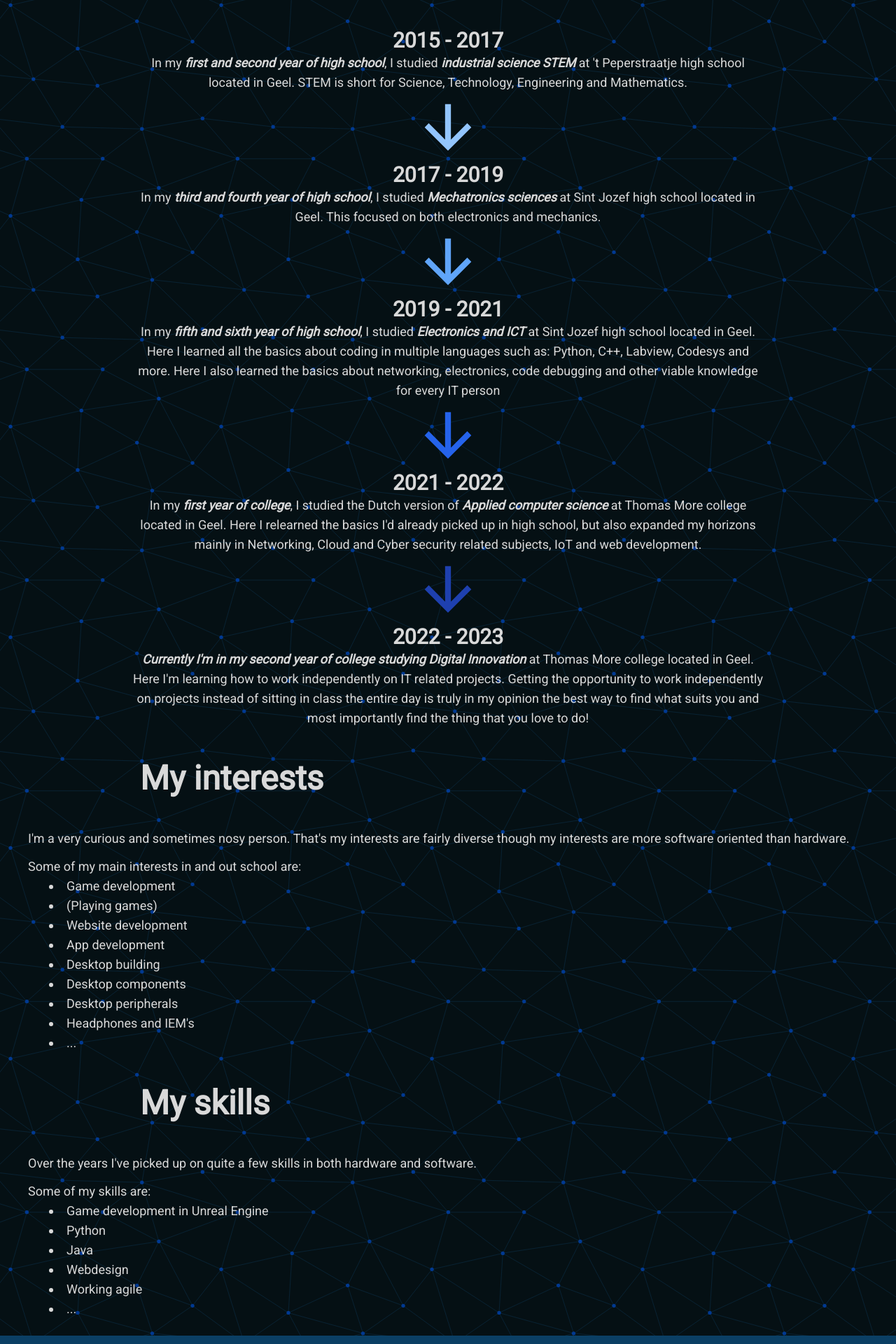
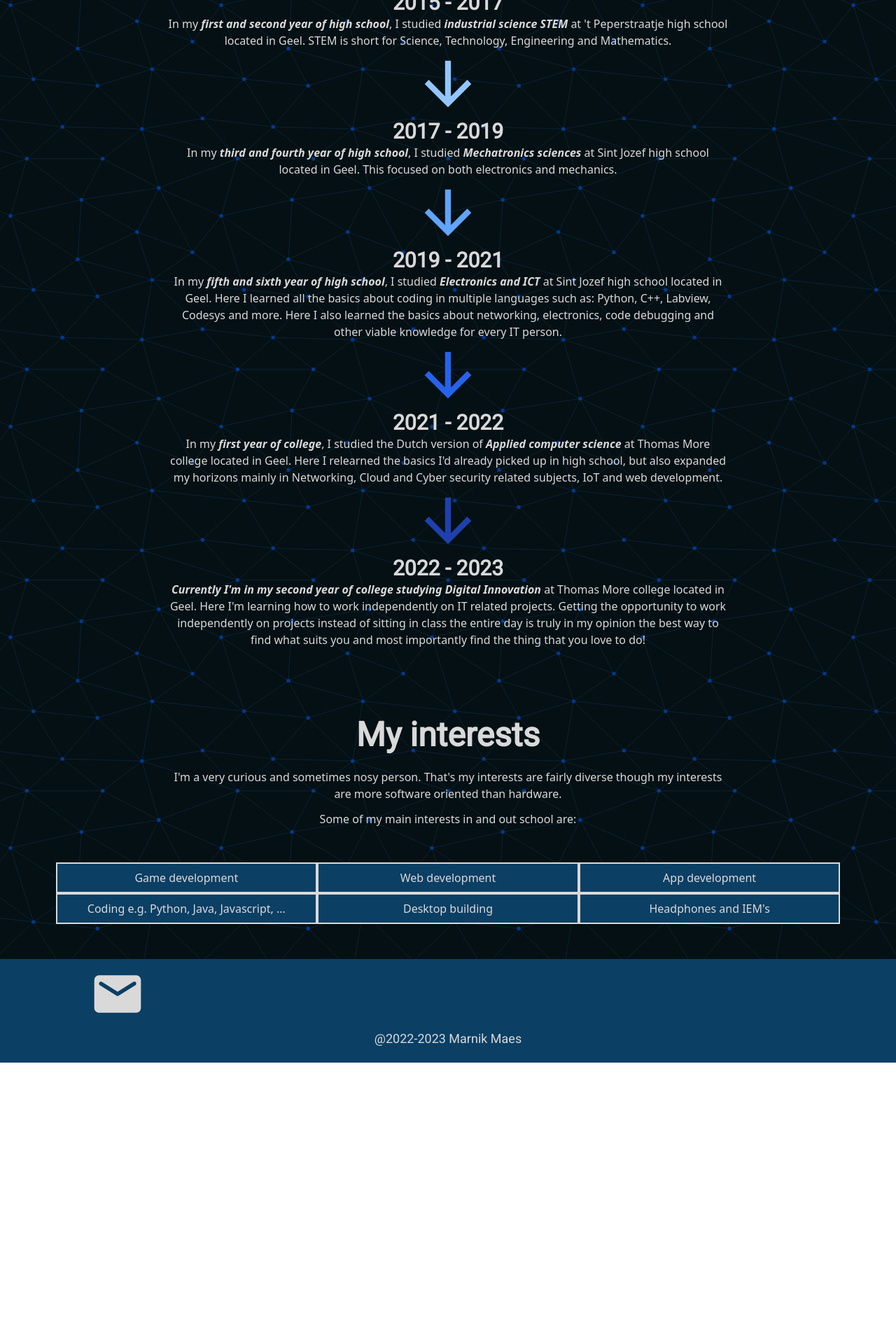
Before and after one commit to marnikmaes/portfolio, a Next.js app in the folder my-portfolio/: page /Aboutme in a window 1280 px wide. Shown: the part 820-2740 px from the top of the page at 70% size. After the commit the page ends 2338 px from the top, so only its background shows below. Built offline with nearby package versions, Linux system fonts and the light colour scheme; some icons are missing.

Commit message:
complete-aboutme-overhaul
complete-aboutme-overhaul

```diff
--- a/my-portfolio/pages/Aboutme.tsx
+++ b/my-portfolio/pages/Aboutme.tsx
@@ -17,87 +17,79 @@ function Aboutme() {
       <div className='min-h-screen'>
         <main className="bg-[url('/images/endless-constellation.svg')] text-customWhite">
           <Nav/>
+          <div className='flex flex-wrap justify-around items-center'>
 
-          <div className='text-center xl:text-left xl:ml-[200px] pt-6'>
-            <h1 className='text-5xl font-Roboto font-semibold sm:block md:hidden'>Hi!</h1>
-          </div>
-          <div className="flex flex-wrap-reverse justify-center items-center py-6 md:pb-[100px]">
-            <h1 className='text-2xl font-Roboto py-6 px-[40px] text-center'>My name is <span className='font-bold italic'>Marnik Maes</span>, a second-year student studying <span className='font-bold italic'>Digital Innovation</span> at Thomas More Geel. <br/> <span className='font-bold'>I always strive to improve my technology skills on every level!</span></h1>
-            <Image className="object-cover rounded-full" src={"images/Marnik-Maes.png"} alt={"Marnik Maes"} width={300} height={300}/>
-          </div>
-
-          <div className='text-center xl:text-left xl:ml-[200px] py-6'>
-            <h1 className='text-5xl font-Roboto font-semibold'>My studies</h1>
-          </div>
-          <div className='py-6 flex flex-col justify-around items-center m-auto sm:w-[200px] md:w-[500px] lg:w-[900px] text-customWhite text-lg text-center font-Roboto'>
-            <div>
-              <p className='text-3xl font-bold font-Roboto'>2015 - 2017</p>
-              In my <span className='font-semibold italic'> first and second year of high school</span>, I studied <span className='font-semibold italic'>industrial science STEM</span> at &#39;t Peperstraatje high school located in Geel.
-              STEM is short for Science, Technology, Engineering and Mathematics.
-              </div>
-            <div><Icon className='text-blue-300' icon="material-symbols:arrow-downward" width={100} height={100}/></div>
-            <div>
-              <p className='text-3xl font-bold font-Roboto'>2017 - 2019</p>
-              In my <span className='font-semibold italic'>third and fourth year of high school</span>, I studied <span className='font-semibold italic'>Mechatronics sciences</span> at Sint Jozef high school located in Geel. This focused on both electronics and mechanics.
-            </div>
-            <div><Icon className='text-blue-400' icon="material-symbols:arrow-downward" width={100} height={100}/></div>
-            <div>
-              <p className='text-3xl font-bold font-Roboto'>2019 - 2021</p>
-              In my <span className='font-semibold italic'>fifth and sixth year of high school</span>, I studied <span className='font-semibold italic'>Electronics and ICT</span> at Sint Jozef high school located in Geel. Here I learned all the basics about coding in multiple languages such as: Python, C++, Labview, Codesys and more. Here I also learned the basics about networking, electronics, code debugging and other viable knowledge for every IT person
-            </div>
-            <div><Icon className='text-blue-600' icon="material-symbols:arrow-downward" width={100} height={100}/></div>
-            <div>
-              <p className='text-3xl font-bold font-Roboto'>2021 - 2022</p>
-              In my <span className='font-semibold italic'>first year of college</span>, I studied the Dutch version of <span className='font-semibold italic'>Applied computer science</span> at Thomas More college located in Geel. Here I relearned the basics I&#39;d already picked up in high school, but also expanded my horizons mainly in Networking, Cloud and Cyber security related subjects, IoT and web development.
-            </div>
-            <div><Icon className='text-blue-800' icon="material-symbols:arrow-downward" width={100} height={100}/></div>
-            <div>
-              <p className='text-3xl font-bold font-Roboto'>2022 - 2023</p>
-              <span className='font-semibold italic'>Currently I&#39;m in my second year of college studying Digital Innovation</span> at Thomas More college located in Geel. Here I&#39;m learning how to work independently on IT related projects. Getting the opportunity to work independently on projects instead of sitting in class the entire day is truly in my opinion the best way to find what suits you and most importantly find the thing that you love to do!
+            <div className='basis-6/6 md:basis-3/6'>
+              <div className="flex flex-wrap justify-center items-center pb-[50px]">
+                <Image className="basis-6/6 object-cover rounded-full" src={"images/Marnik-Maes.png"} alt={"Marnik Maes"} width={300} height={300}/>
+                <h1 className='basis-6/6 text-2xl font-Roboto py-6 px-[40px] text-center'>My name is <span className='font-bold italic'>Marnik Maes</span>, a second-year student studying <span className='font-bold italic'>Digital Innovation</span> at Thomas More Geel. <br/> <span className='font-bold'>I always strive to improve my technology skills on every level!</span></h1>
               </div>
             </div>
 
-          <div className='text-center xl:text-left xl:ml-[200px] py-6'>
+            <div className='basis-6/6 md:basis-3/6 pt-0 md:pt-[100px] md:pb-[50px]'>
+              <div className='text-center pb-6 md:hidden'>
+                <h1 className='text-5xl font-Roboto font-semibold'>My studies</h1>
+              </div>
+
+              <div className='flex flex-col justify-around items-center text-center px-5 md:px-0 md:w-[700px] lg:w-[800px] md:m-auto pb-[50px]'>
+                <div>
+                  <p className='text-3xl font-bold font-Roboto'>2015 - 2017</p>
+                  <p>In my <span className='font-semibold italic'> first and second year of high school</span>, I studied <span className='font-semibold italic'>industrial science STEM</span> at &#39;t Peperstraatje high school located in Geel.
+                    STEM is short for Science, Technology, Engineering and Mathematics.</p>
+                </div>
+                <Icon className='text-blue-300' icon="material-symbols:arrow-downward" width={100} height={100}/>
+                <div>
+                  <p className='text-3xl font-bold font-Roboto'>2017 - 2019</p>
+                  <p>In my <span className='font-semibold italic'>third and fourth year of high school</span>, I studied <span className='font-semibold italic'>Mechatronics sciences</span> at Sint Jozef high school located in Geel.
+                    This focused on both electronics and mechanics.</p>
+                </div>
+                <Icon className='text-blue-400' icon="material-symbols:arrow-downward" width={100} height={100}/>
+                <div>
+                  <p className='text-3xl font-bold font-Roboto'>2019 - 2021</p>
+                  <p>In my <span className='font-semibold italic'>fifth and sixth year of high school</span>, I studied <span className='font-semibold italic'>Electronics and ICT</span> at Sint Jozef high school located in Geel.
+                    Here I learned all the basics about coding in multiple languages such as: Python, C++, Labview, Codesys and more. Here I also learned the basics about networking, electronics, code debugging and other viable knowledge for every IT person.</p>
+                </div>
+                <Icon className='text-blue-600' icon="material-symbols:arrow-downward" width={100} height={100}/>
+                <div>
+                  <p className='text-3xl font-bold font-Roboto'>2021 - 2022</p>
+                  <p>In my <span className='font-semibold italic'>first year of college</span>, I studied the Dutch version of <span className='font-semibold italic'>Applied computer science</span> at Thomas More college located in Geel.
+                    Here I relearned the basics I&#39;d already picked up in high school, but also expanded my horizons mainly in Networking, Cloud and Cyber security related subjects, IoT and web development.</p>
+                </div>
+                <Icon className='text-blue-800' icon="material-symbols:arrow-downward" width={100} height={100}/>
+                <div>
+                  <p className='text-3xl font-bold font-Roboto'>2022 - 2023</p>
+                  <p><span className='font-semibold italic'>Currently I&#39;m in my second year of college studying Digital Innovation</span> at Thomas More college located in Geel.
+                    Here I&#39;m learning how to work independently on IT related projects.
+                    Getting the opportunity to work independently on projects instead of sitting in class the entire day is truly in my opinion the best way to find what suits you and most importantly find the thing that you love to do!</p>
+                </div>
+              </div>
+            </div>
+
+
+            <div className='basis-6/6'>
+              <div className='text-center pb-6'>
                 <h1 className='text-5xl font-Roboto font-semibold'>My interests</h1>
               </div>
 
-          <div className='py-6 m-auto sm:w-[200px] md:w-[500px] lg:w-[1200px] text-customWhite text-lg font-Roboto'>
+              <div className='text-center px-5 md:px-0 md:w-[700px] lg:w-[800px] md:m-auto pb-[50px]'>
                 <p className='pb-3'>I&#39;m a very curious and sometimes nosy person. That&#39;s my interests are fairly diverse though my interests are more software oriented than hardware.</p>
                 <p>Some of my main interests in and out school are:</p>
-            <ul className='list-disc list-inside pl-[30px] text-left'>
-              <li>Game development</li>
-              <li>&#40;Playing games&#41;</li>
-              <li>Website development</li>
-              <li>App development</li>
-              <li>Desktop building</li>
-              <li>Desktop components</li>
-              <li>Desktop peripherals</li>
-              <li>Headphones and IEM&#39;s</li>
-              <li>...</li>
-            </ul>
               </div>
 
-
-          <div className='text-center xl:text-left xl:ml-[200px] py-6'>
-            <h1 className='text-5xl font-Roboto font-semibold'>My skills</h1>
+              <div className='flex flex-wrap justify-around px-1 md:max-w-[1720px] md:m-auto pb-[50px]'>
+                  <p className='basis-2/6 bg-skyBlue border-2 border-customWhite text-center p-2'>Game development</p>
+                  <p className='basis-2/6 bg-skyBlue border-2 border-customWhite text-center p-2'>Web development</p>
+                  <p className='basis-2/6 bg-skyBlue border-2 border-customWhite text-center p-2'>App development</p>
+                  <p className='basis-2/6 bg-skyBlue border-2 border-customWhite text-center p-2'>Coding e.g. Python&#44; Java&#44; Javascript&#44; ...</p>
+                  <p className='basis-2/6 bg-skyBlue border-2 border-customWhite text-center p-2'>Desktop building</p>
+                  <p className='basis-2/6 bg-skyBlue border-2 border-customWhite text-center p-2'>Headphones and IEM&#39;s</p>
               </div>
-
-          <div className='py-6 m-auto sm:w-[200px] md:w-[500px] lg:w-[1200px] text-customWhite text-lg font-Roboto'>
-            <p className='pb-3'>Over the years I&#39;ve picked up on quite a few skills in both hardware and software.</p>
-            <p>Some of my skills are:</p>
-            <ul className='list-disc list-inside pl-[30px] text-left'>
-              <li>Game development in Unreal Engine</li>
-              <li>Python</li>
-              <li>Java</li>
-              <li>Webdesign</li>
-              <li>Working agile</li>
-              <li>...</li>
-            </ul>
             </div>
-
+          </div>
         </main>
         <Footer/>
       </div>
+
     </div>
   )
 }
--- a/my-portfolio/pages/index.tsx
+++ b/my-portfolio/pages/index.tsx
@@ -39,7 +39,7 @@ function IndexPage() {
           <h1 className='text-5xl font-Roboto font-semibold'>Some of my projects</h1>
         </div>
 
-        <div className='pt-6 flex flex-wrap justify-around space-y-[50px] md:space-y-0 md:max-w-[1500px] m-auto'>
+        <div className='pt-6 flex flex-wrap justify-around space-y-[50px] md:space-y-0 md:max-w-[1720px] m-auto'>
           <div className='md:py-8'>
             <div className='max-w-sm bg-customWhite rounded-lg shadow-lg dark:bg-skyBlue dark:border-skyBlue'>
               <Link className='' href={"/"}>
```
Lines whose indentation alone changed are shown as unchanged.
